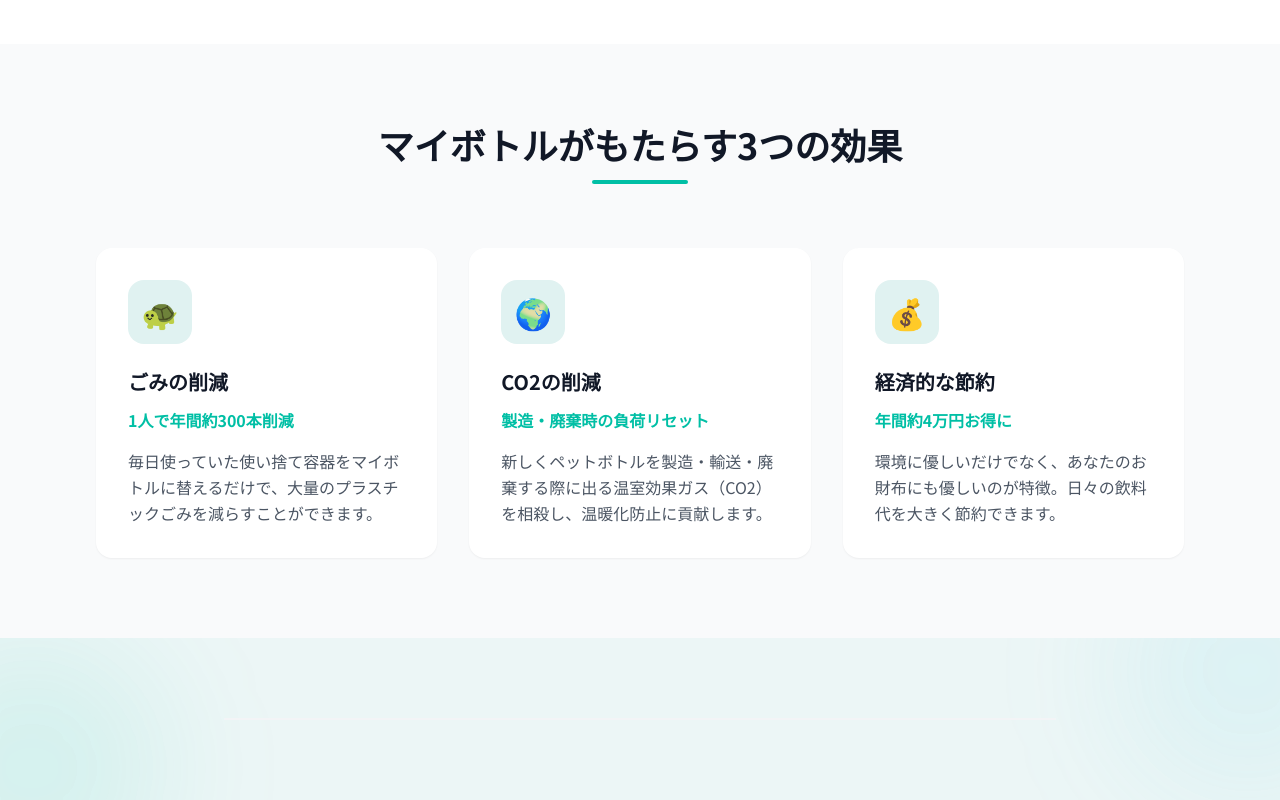
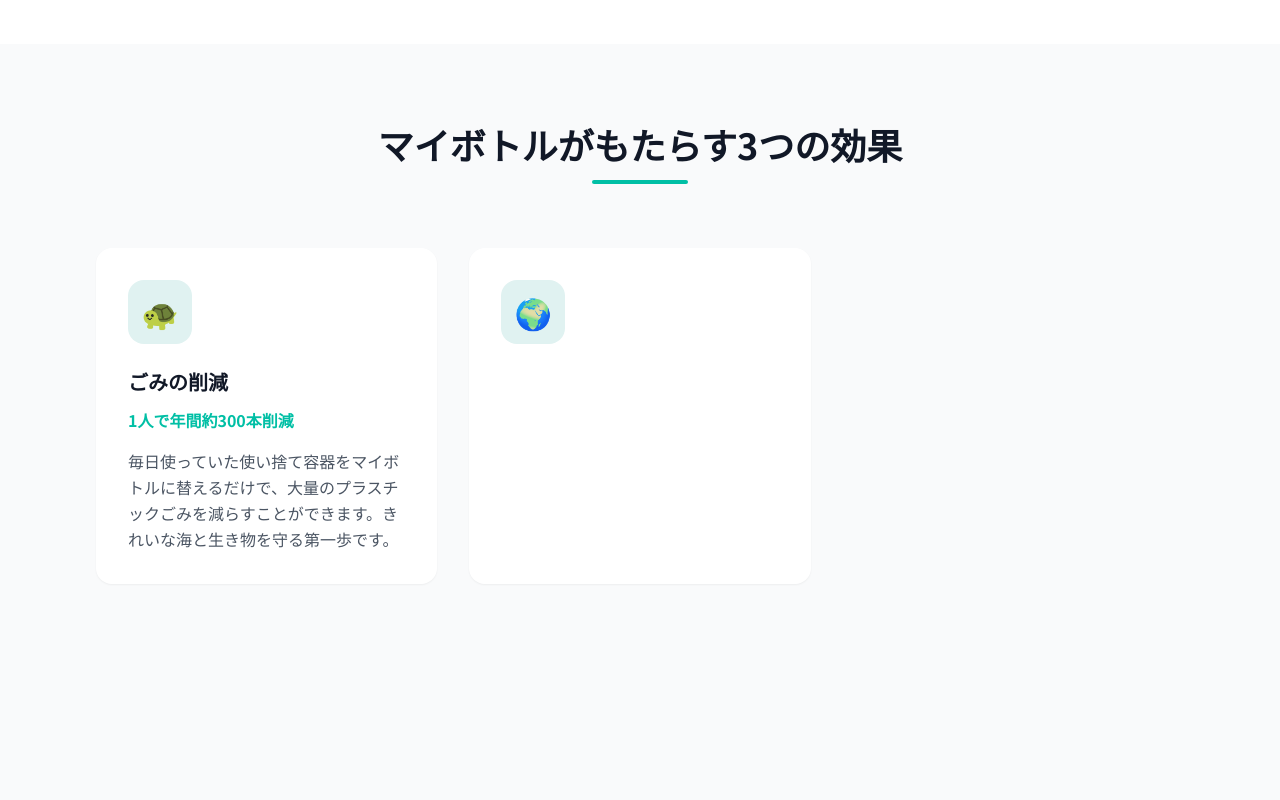
Before and after one commit to sAovexd/-Bring-Your-Own-Bottle-Campaign, a plain HTML site: page index.html in a window 1280 px wide. Shown: the part 1168-1968 px from the top of the page. After the commit the page ends 1832 px from the top, so only its background shows below. Drawn offline with nearby package versions, Linux system fonts and the light colour scheme.

Commit message:
Update index.html

```diff
--- a/index.html
+++ b/index.html
@@ -132,7 +132,7 @@
         </div>
     </section>
 
-    <!-- 追加: 3つの大きなメリット -->
+    <!-- 3つの大きなメリット -->
     <section id="benefits" class="py-20 bg-gray-50">
         <div class="max-w-6xl mx-auto px-4 sm:px-6 lg:px-8">
             <div class="text-center mb-16">
@@ -147,38 +147,11 @@
                     <h3 class="text-xl font-bold text-gray-900 mb-3">ごみの削減</h3>
                     <h4 class="text-brand font-bold mb-4">1人で年間約300本削減</h4>
                     <p class="text-gray-600 leading-relaxed">
-                        毎日使っていた使い捨て容器をマイボトルに替えるだけで、大量のプラスチックごみを減らすことができます。
+                        毎日使っていた使い捨て容器をマイボトルに替えるだけで、大量のプラスチックごみを減らすことができます。きれいな海と生き物を守る第一歩です。
                     </p>
                 </div>
 
                 <!-- メリット2 -->
                 <div class="bg-white p-8 rounded-2xl shadow-sm hover:shadow-xl transition duration-300 transform hover:-translate-y-2 group">
                     <div class="w-16 h-16 bg-brand-light rounded-2xl flex items-center justify-center text-3xl mb-6 group-hover:scale-110 transition-transform">🌍</div>
-                    <h3 class="text-xl font-bold text-gray-900 mb-3">CO2の削減</h3>
-                    <h4 class="text-brand font-bold mb-4">製造・廃棄時の負荷リセット</h4>
-                    <p class="text-gray-600 leading-relaxed">
-                        新しくペットボトルを製造・輸送・廃棄する際に出る温室効果ガス（CO2）を相殺し、温暖化防止に貢献します。
-                    </p>
-                </div>
-
-                <!-- メリット3 -->
-                <div class="bg-white p-8 rounded-2xl shadow-sm hover:shadow-xl transition duration-300 transform hover:-translate-y-2 group">
-                    <div class="w-16 h-16 bg-brand-light rounded-2xl flex items-center justify-center text-3xl mb-6 group-hover:scale-110 transition-transform">💰</div>
-                    <h3 class="text-xl font-bold text-gray-900 mb-3">経済的な節約</h3>
-                    <h4 class="text-brand font-bold mb-4">年間約4万円お得に</h4>
-                    <p class="text-gray-600 leading-relaxed">
-                        環境に優しいだけでなく、あなたのお財布にも優しいのが特徴。日々の飲料代を大きく節約できます。
-                    </p>
-                </div>
-            </div>
-        </div>
-    </section>
-
-    <!-- シミュレーション -->
-    <section id="simulator" class="py-20 bg-brand-light/50 relative overflow-hidden">
-        <div class="absolute -top-24 -right-24 w-64 h-64 bg-brand-blue/10 rounded-full blur-3xl"></div>
-        <div class="absolute -bottom-24 -left-24 w-64 h-64 bg-brand/10 rounded-full blur-3xl"></div>
-
-        <div class="max-w-4xl mx-auto px-4 sm:px-6 lg:px-8 relative z-10">
-            <div class="bg-white rounded-3xl shadow-xl overflow-hidden border border-gray-100">
-                <div class="bg-brand text
+                    <h3 class="text-xl
```
